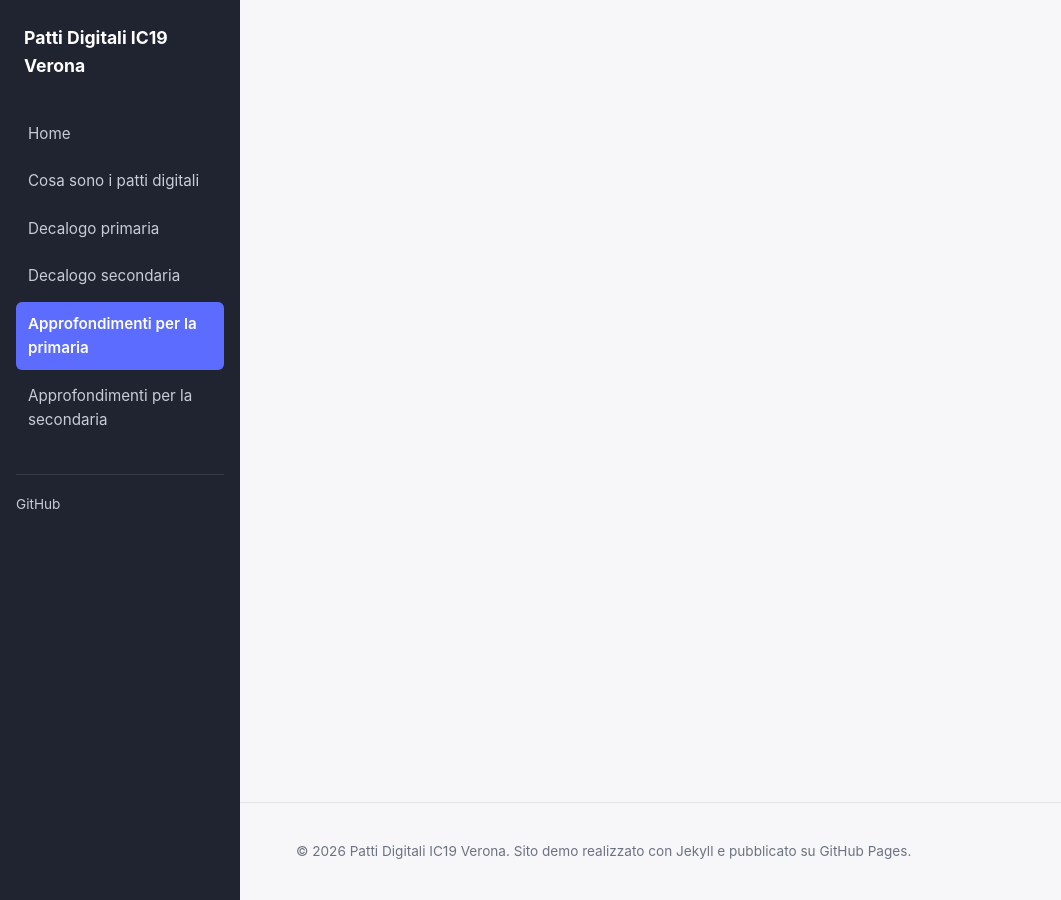
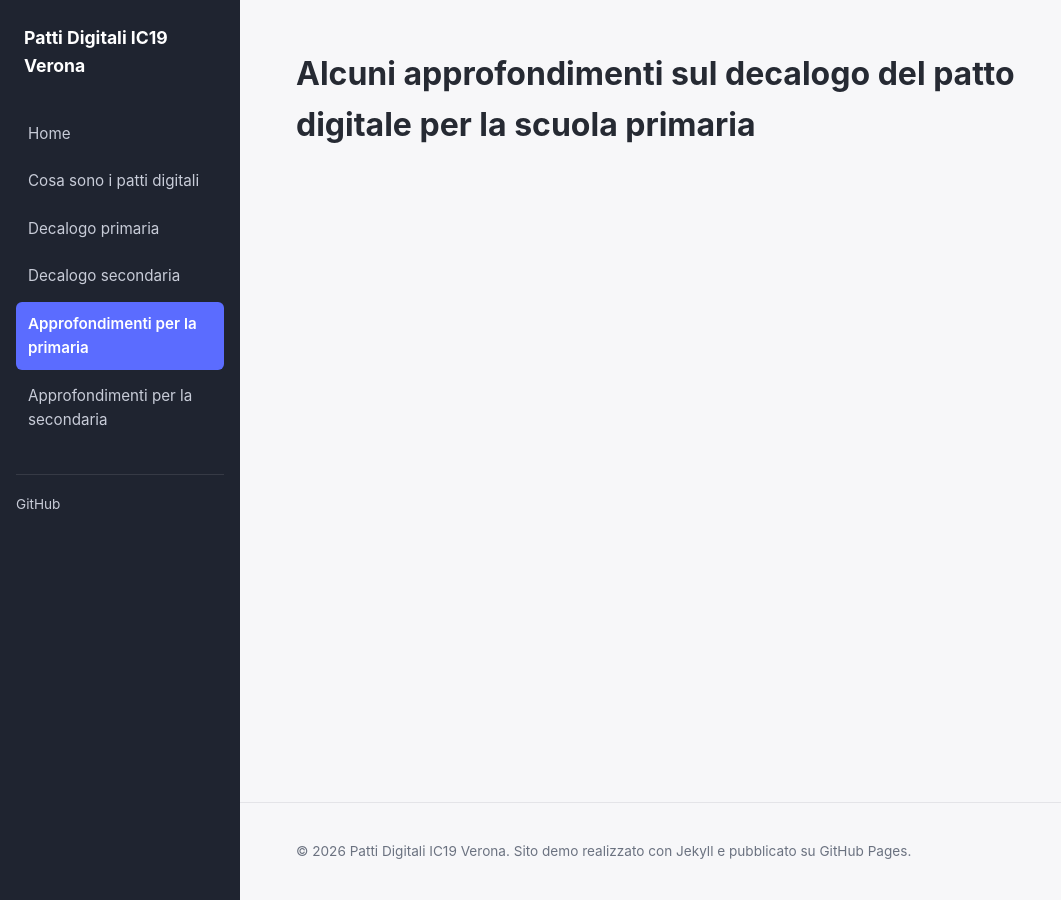
Before and after one commit to albvalente/prova, a Jekyll site: the page built from patto-digitale-primaria-approfondimenti.md, in a window 1280 px wide. Shown: the whole page, without its empty margins (0-1061 px from the left). Built offline with Jekyll 4.4.1, drawn with Linux system fonts in a browser that asks for light colours.

Commit message:
Update patto-digitale-primaria-approfondimenti.md

```diff
--- a/patto-digitale-primaria-approfondimenti.md
+++ b/patto-digitale-primaria-approfondimenti.md
@@ -3,3 +3,4 @@ layout: default
 title: Schede di approfondimento sul patto digitale per la scuola primaria
 permalink: /patto-digitale-primaria-approfondimenti/
 ---
+# Alcuni approfondimenti sul decalogo del patto digitale per la scuola primaria
```
